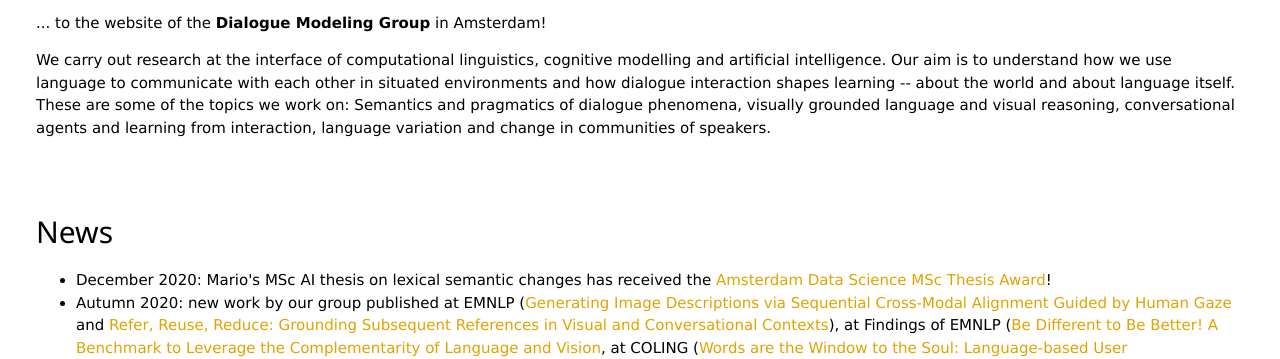
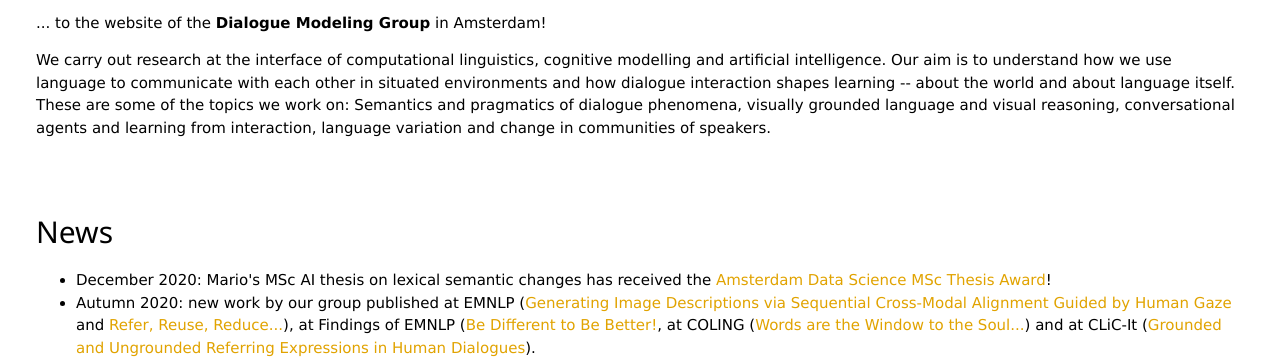
Before and after one commit to dmg-illc/dmg, a plain HTML site: page index.html in a window 1280 px wide. Shown: the part 597-956 px from the top of the page. Drawn offline with nearby package versions, Linux system fonts and the light colour scheme.

Commit message:
Update index.html

```diff
--- a/index.html
+++ b/index.html
@@ -92,10 +92,10 @@ function carousel() {
   <ul>
     <li>December 2020: Mario's MSc AI thesis on lexical semantic changes has received the <a href="https://amsterdamdatascience.nl/events/thesis-awards/">Amsterdam Data Science MSc Thesis Award</a>!</li>
     <li>Autumn 2020: new work by our group published at EMNLP (<a href="https://www.aclweb.org/anthology/2020.emnlp-main.377/">Generating Image Descriptions via Sequential Cross-Modal Alignment Guided by Human Gaze</a> and
-        <a href="https://www.aclweb.org/anthology/2020.emnlp-main.353/"">Refer, Reuse, Reduce: Grounding Subsequent References in Visual and Conversational Contexts</a>),
-    at Findings of EMNLP (<a href="">Be Different to Be Better! A Benchmark to Leverage the Complementarity of Language and Vision</a>,
-    at COLING (<a href="https://www.aclweb.org/anthology/2020.coling-main.477/">Words are the Window to the Soul: Language-based User Representations for Fake News Detection</a>)
-   and at CLIC-IT (<a href="http://ceur-ws.org/Vol-2769/paper_38.pdf">Grounded and Ungrounded Referring Expressions in Human Dialogues: Language Mirrors Different Grounding Conditions</a>)
+        <a href="https://www.aclweb.org/anthology/2020.emnlp-main.353/"">Refer, Reuse, Reduce...</a>),
+    at Findings of EMNLP (<a href="">Be Different to Be Better!</a>,
+    at COLING (<a href="https://www.aclweb.org/anthology/2020.coling-main.477/">Words are the Window to the Soul...</a>)
+   and at CLiC-It (<a href="http://ceur-ws.org/Vol-2769/paper_38.pdf">Grounded and Ungrounded Referring Expressions in Human Dialogues</a>).
    </li>
 
    <li>ACL 2020: Mario will be presenting the paper
```
